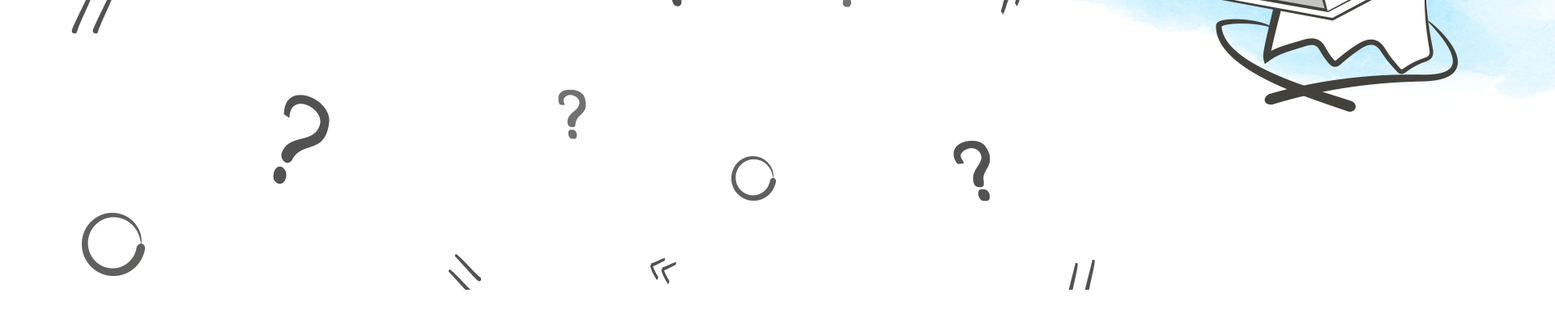
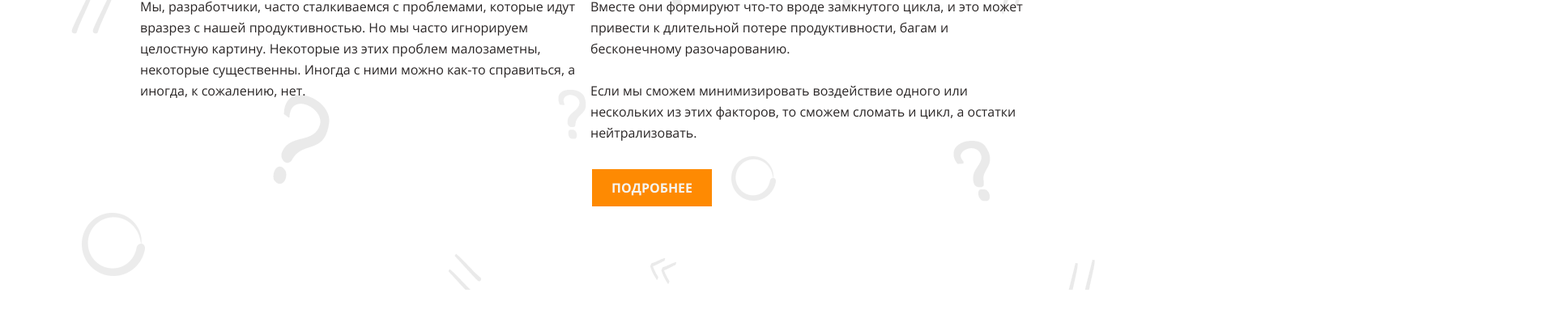
Before and after one commit to EkaterinaBardanova/layout-designer-project-58, a website: page src/index.html in a window 1280 px wide. Shown: the part 564-973 px from the top of the page at 81% size, 1920 px wide, since content can reach past the window. After the commit the page ends 930 px from the top, so only its background shows below. Drawn offline with Linux system fonts and the light colour scheme.

Commit message:
finish first sections style.css

```diff
--- a/src/styles/style.css
+++ b/src/styles/style.css
@@ -1,3 +1,4 @@
+/* stylelint-disable order/properties-order */
 /** CSS STYLE **/
 @font-face {
     font-family: "Open Sans";
@@ -5,15 +6,23 @@
   }
 
   @font-face {
+    font-family: "Open Sans";
+    font-weight: 700;
+    src: url("../fonts/OpenSans/OpenSans-Bold.ttf");
+  }
+
+
+  @font-face {
     font-family: "Neucha";
     src: url("../fonts/Neucha/Neucha-Regular.ttf");
   }
 
+
   p {
     font-size: 16px;
     font-family: "Open Sans";
-    line-height: 1.6 em;
     color: #2A2626;
+    line-height: 26px;
   }
 
   h1,
@@ -23,6 +32,10 @@
   }
 
   h1 {
+    position: absolute;
+    left: 165px;
+    top: 100px;
+    font-family: "Neucha";
     font-size: 72px;
   }
 
@@ -48,23 +61,73 @@
     --blue: #1085c5;
 }
 
+/**1**/
+
 .header {
   position: relative;
   display: flex;
-  align-items: center;
+  flex-direction: column;
+  align-items: flex-start;
   height: 914px;
   width: 1440px;
+  overflow: hidden;
 }
 
-
-
 .header::before {
+  position: absolute;
   height: 100%;
   width: 100%;
-  position: absolute;
   background-image: url(../images/background.png);
-  opacity: 90%;
   background-repeat: no-repeat;
   background-size: cover;
+  opacity: 10%;
   content: "";
 }
+
+.orange-heading {
+  color: var(--main);
+}
+
+.black-heading {
+  top: 285px;
+  color: var(--dark)
+}
+
+img {
+  position: relative;
+  height: 525px;
+  top: 55px;
+  left: 461px;
+}
+
+.columns-2 {
+  column-count: 2;
+  margin-left: 165px;
+  margin-top: 26px;
+}
+
+.header-column1 {
+  position: relative;
+  margin-top: 0;
+  width: 540px;
+}
+
+.header-column2 {
+  position: relative;
+  width: 540px;
+}
+
+.link-further {
+  position: absolute;
+  background-color: var(--main);
+  color: var(--light);
+  padding: 12px 24px;
+  text-decoration: none;
+  font-family: "Open Sans";
+  font-weight: 700;
+  font-size: 16px;
+  left: 723px;
+  top: 765px;
+}
+
+/**2**/
```
